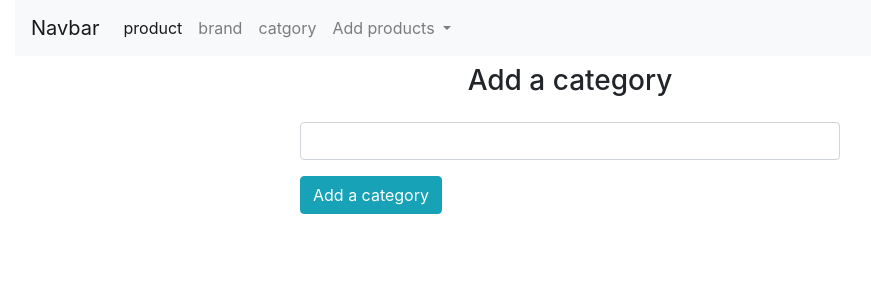
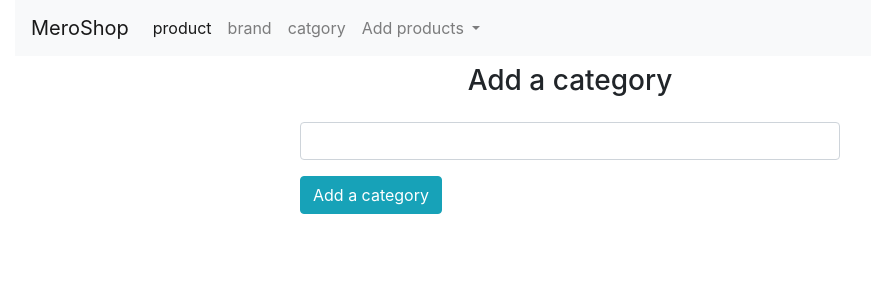
Before and after one commit to Paras03DP/merooshop, a Flask app: page /addcat in a window 1280 px wide. Shown: the top 300 px of the page, without its empty margins (70-941 px from the left). Run offline with Flask 2, Linux system fonts and the light colour scheme; parts of the project's set-up code (start-up, migrations or seed data) failed here and were passed over; some libraries are stand-ins or nearby versions.

Commit message:
brand name

```diff
--- a/shop/templates/products/addbrand.html
+++ b/shop/templates/products/addbrand.html
@@ -3,7 +3,7 @@
 
 <div class="container">
     <nav class="navbar navbar-expand-lg navbar-light bg-light">
-        <a class="navbar-brand" href="{{url_for('admin')}}">Navbar</a>
+        <a class="navbar-brand" href="{{url_for('admin')}}">MeroShop</a>
         <button class="navbar-toggler" type="button" data-toggle="collapse" data-target="#navbarNavDropdown" aria-controls="navbarNavDropdown" aria-expanded="false" aria-label="Toggle navigation">
           <span class="navbar-toggler-icon"></span>
         </button>
--- a/shop/templates/products/addproduct.html
+++ b/shop/templates/products/addproduct.html
@@ -3,7 +3,7 @@
 
 <div class="container">
     <nav class="navbar navbar-expand-lg navbar-light bg-light">
-        <a class="navbar-brand" href="{{url_for('admin')}}">Navbar</a>
+        <a class="navbar-brand" href="{{url_for('admin')}}">MeroShop</a>
         <button class="navbar-toggler" type="button" data-toggle="collapse" data-target="#navbarNavDropdown" aria-controls="navbarNavDropdown" aria-expanded="false" aria-label="Toggle navigation">
           <span class="navbar-toggler-icon"></span>
         </button>
```
